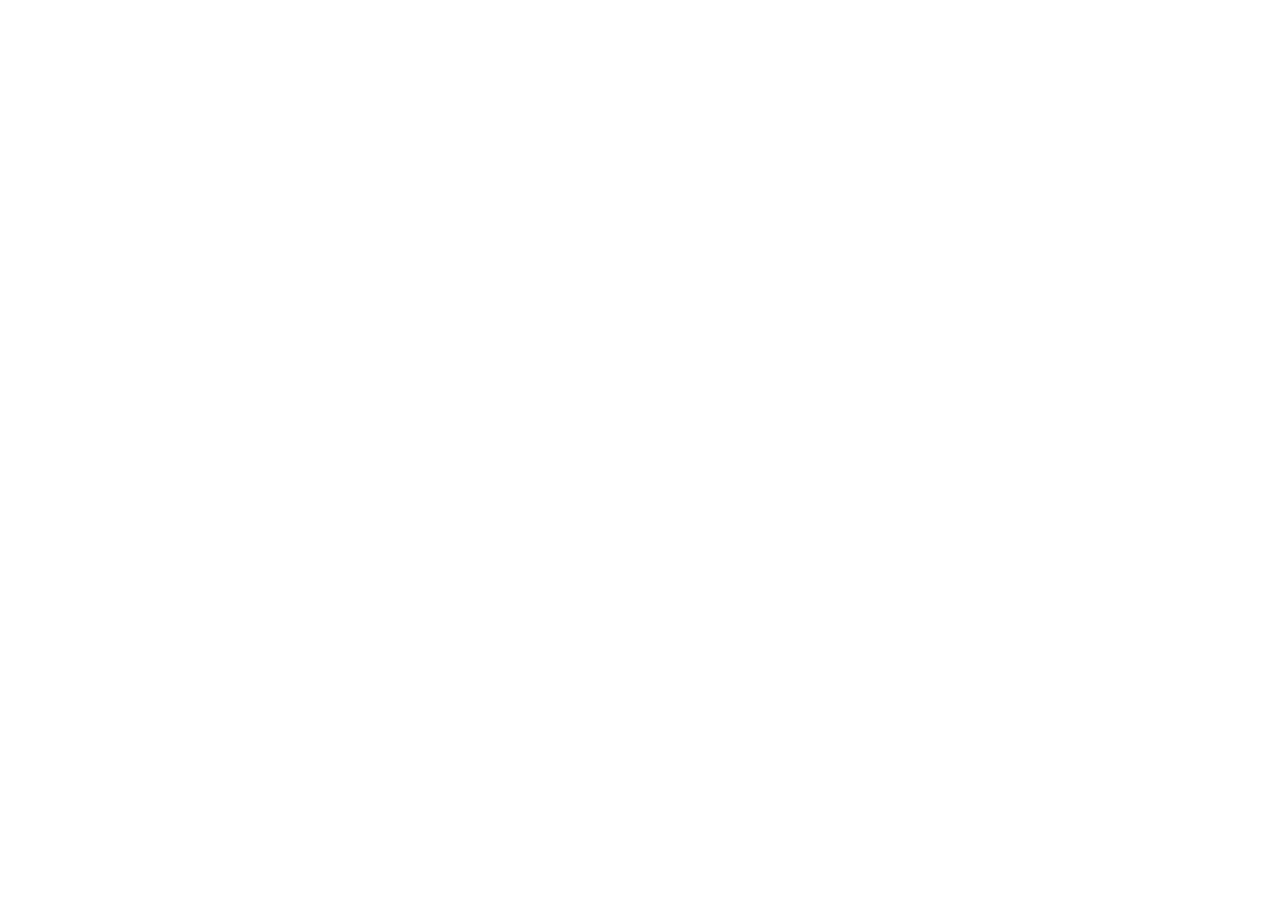
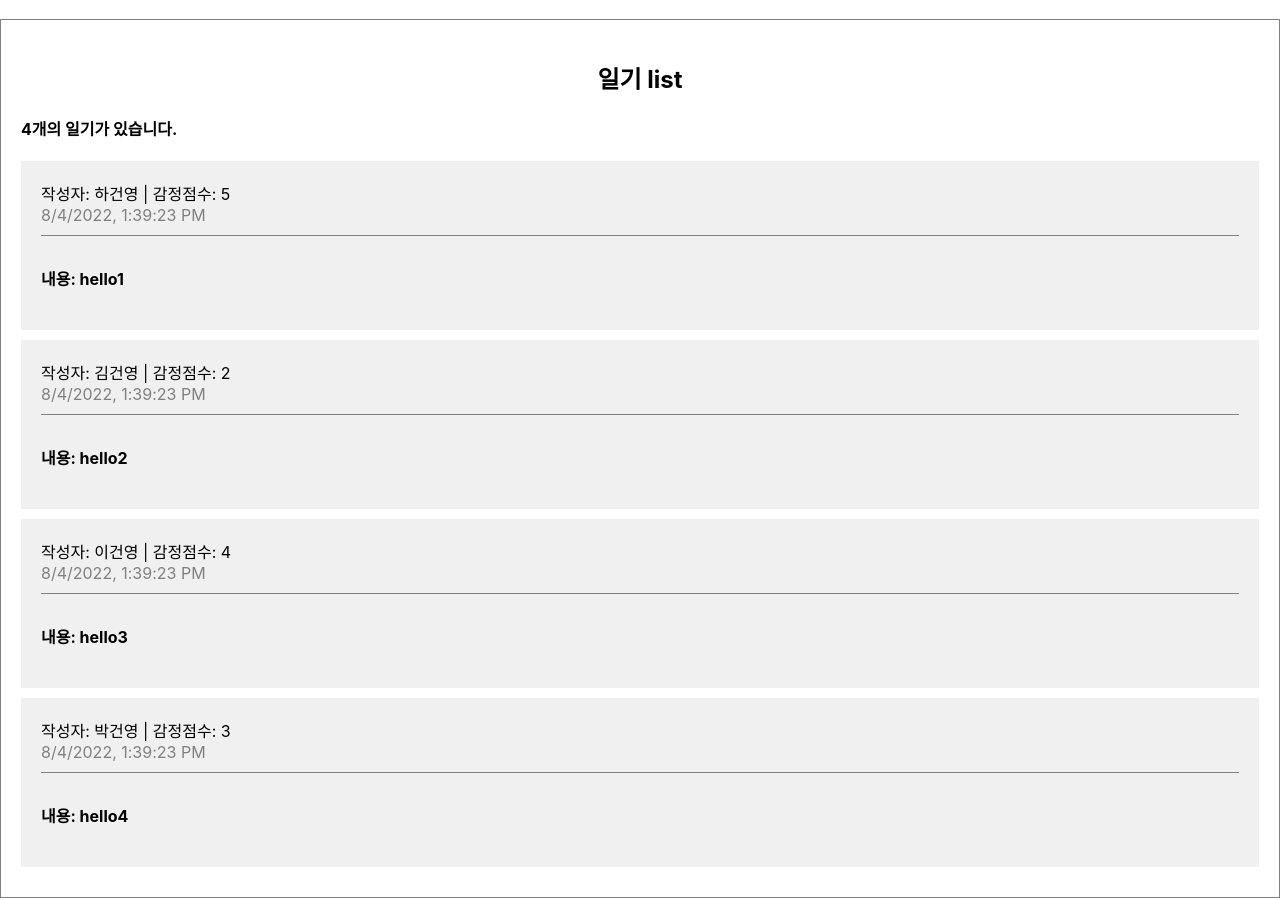
Before and after one commit to 20191663/simplediary, a React (Create React App) app: page / in a window 1280 px wide. Shown: the part 475-1373 px from the top of the page. Before the commit the page ends 800 px from the top, so only its background shows below. Built offline with nearby package versions, Linux system fonts and the light colour scheme.

Commit message:
3_리스트 사용하기

```diff
--- a/src/App.css
+++ b/src/App.css
@@ -26,3 +26,37 @@
   padding: 10px;
   cursor: pointer;
 }
+
+/* List */
+.DiaryList {
+  border: 1px solid gray;
+  padding: 20px;
+  margin-top: 20px;
+}
+
+.DiaryList h2 {
+  text-align: center;
+}
+
+/* Item */
+.DiaryItem {
+  background-color: rgb(240, 240, 240);
+  margin-bottom: 10px;
+  padding: 20px;
+}
+
+.DiaryItem .info {
+  border-bottom: 1px solid gray;
+  padding-bottom: 10px;
+  margin-bottom: 10px;
+}
+
+.DiaryItem .date {
+  color: gray;
+}
+
+.DiaryItem .content {
+  font-weight: bold;
+  margin-bottom: 20px;
+  margin-top: 30px;
+}
--- a/src/App.js
+++ b/src/App.js
@@ -1,10 +1,43 @@
 import "./App.css";
 import DiaryEditor from "./DiaryEditor";
+import DiaryList from "./DiaryList";
+
+const dummyList = [
+  {
+    id: 1,
+    author: "하건영",
+    content: "hello1",
+    emotion: 5,
+    created_date: new Date().getTime(),
+  },
+  {
+    id: 2,
+    author: "김건영",
+    content: "hello2",
+    emotion: 2,
+    created_date: new Date().getTime(),
+  },
+  {
+    id: 3,
+    author: "이건영",
+    content: "hello3",
+    emotion: 4,
+    created_date: new Date().getTime(),
+  },
+  {
+    id: 4,
+    author: "박건영",
+    content: "hello4",
+    emotion: 3,
+    created_date: new Date().getTime(),
+  },
+];
 
 function App() {
   return (
     <div className="App">
       <DiaryEditor />
+      <DiaryList diaryList={dummyList} />
     </div>
   );
 }
--- /dev/null
+++ b/src/DiaryItem.js
@@ -0,0 +1,16 @@
+const DiaryItem = ({ author, content, created_date, emotion, id }) => {
+  return (
+    <div className="DiaryItem">
+      <div className="info">
+        <span>
+          작성자: {author} | 감정점수: {emotion}
+        </span>
+        <br />
+        <span className="date">{new Date(created_date).toLocaleString()}</span>
+      </div>
+      <div className="content">내용: {content}</div>
+    </div>
+  );
+};
+
+export default DiaryItem;
--- /dev/null
+++ b/src/DiaryList.js
@@ -0,0 +1,21 @@
+import DiaryItem from "./DiaryItem.js";
+const DiaryList = ({ diaryList }) => {
+  console.log(diaryList);
+  return (
+    <div className="DiaryList">
+      <h2>일기 list</h2>
+      <h4>{diaryList.length}개의 일기가 있습니다.</h4>
+      <div>
+        {diaryList.map((it) => (
+          <DiaryItem key={it.id} {...it} />
+        ))}
+      </div>
+    </div>
+  );
+};
+
+DiaryList.defaultProps = {
+  diaryList: [],
+};
+
+export default DiaryList;
```
